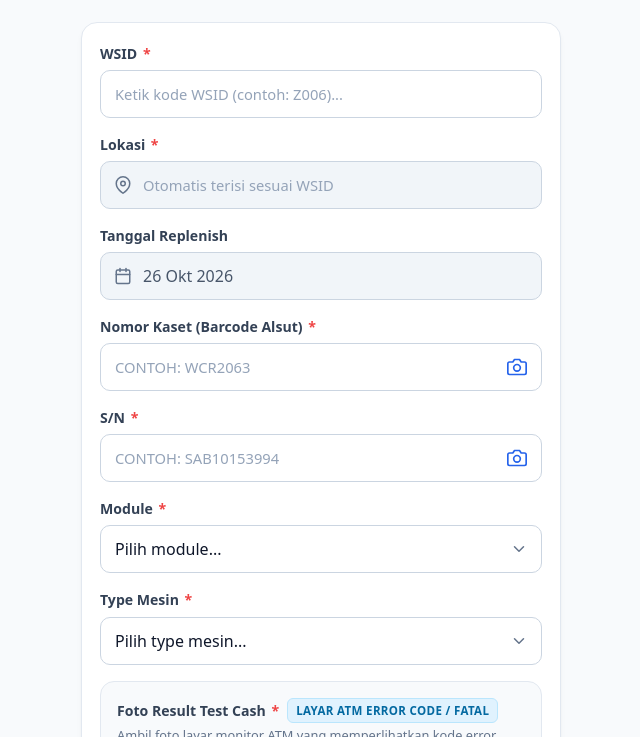
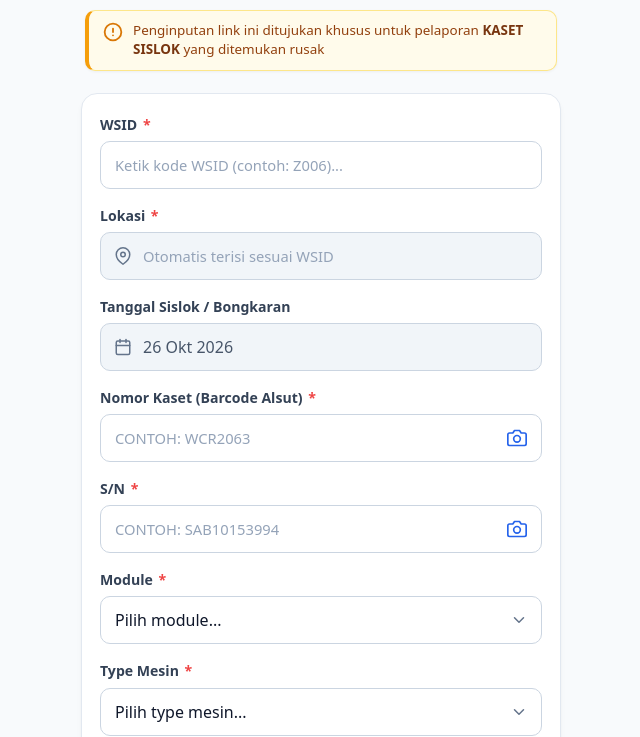
Before and after one commit to ironhell13/laporan-kaset-rusak, a website: page index.html in a window 1280 px wide. Shown: the part 63-800 px from the top of the page, without its empty margins (319-959 px from the left). Drawn offline with Linux system fonts and the light colour scheme; no server answers.

Commit message:
feat: ubah label Tanggal Replenish menjadi Tanggal Sislok / Bongkaran dan tambahkan catatan kaset sislok rusak di header

```diff
--- a/index.html
+++ b/index.html
@@ -53,6 +53,10 @@
     .app-header {
       padding: 12px 4px 6px;
       text-align: center;
+      display: flex;
+      flex-direction: column;
+      align-items: center;
+      gap: 10px;
     }
 
     .app-header h1 {
@@ -60,6 +64,41 @@
       font-weight: 800;
       color: #1e293b;
       letter-spacing: -0.025em;
+      margin: 0;
+    }
+
+    .header-notice {
+      display: flex;
+      align-items: flex-start;
+      gap: 10px;
+      background: #fffbeb;
+      border: 1px solid #fde68a;
+      border-left: 4px solid #f59e0b;
+      color: #92400e;
+      padding: 10px 14px;
+      border-radius: 10px;
+      font-size: 0.84rem;
+      line-height: 1.45;
+      text-align: left;
+      width: 100%;
+      box-shadow: 0 1px 3px rgba(0, 0, 0, 0.05);
+    }
+
+    .header-notice .notice-icon {
+      flex-shrink: 0;
+      color: #d97706;
+      margin-top: 1px;
+      display: flex;
+    }
+
+    .header-notice .notice-text {
+      flex: 1;
+      color: #92400e;
+    }
+
+    .header-notice .notice-text strong {
+      color: #78350f;
+      font-weight: 800;
     }
 
     /* Status Koneksi / Notifikasi */
@@ -1032,6 +1071,18 @@
     <!-- HEADER -->
     <header class="app-header">
       <h1>Laporan Kaset Alsut</h1>
+      <div class="header-notice" role="note">
+        <span class="notice-icon">
+          <svg width="20" height="20" viewBox="0 0 24 24" fill="none" stroke="currentColor" stroke-width="2.2" stroke-linecap="round" stroke-linejoin="round">
+            <circle cx="12" cy="12" r="10"></circle>
+            <line x1="12" y1="8" x2="12" y2="12"></line>
+            <line x1="12" y1="16" x2="12.01" y2="16"></line>
+          </svg>
+        </span>
+        <div class="notice-text">
+          Penginputan link ini ditujukan khusus untuk pelaporan <strong>KASET SISLOK</strong> yang ditemukan rusak
+        </div>
+      </div>
     </header>
 
     <!-- STATUS KONEKSI APPS SCRIPT -->
@@ -1093,10 +1144,10 @@
           <div class="field-error" id="error-lokasi">Lokasi belum terisi. Pilih WSID dari daftar.</div>
         </div>
 
-        <!-- 3. TANGGAL REPLENISH (READ-ONLY) -->
+        <!-- 3. TANGGAL SISLOK / BONGKARAN (READ-ONLY) -->
         <div class="form-group" id="group-tanggal">
           <label class="form-label" for="tanggalReplenish">
-            Tanggal Replenish
+            Tanggal Sislok / Bongkaran
           </label>
           <div class="input-wrapper">
             <span class="readonly-icon">
```
Also changed, not shown: materi.md (+6 -3 lines), prd.md (+2 -2 lines), public/index.html (+53 -2 lines), 1 other file.
